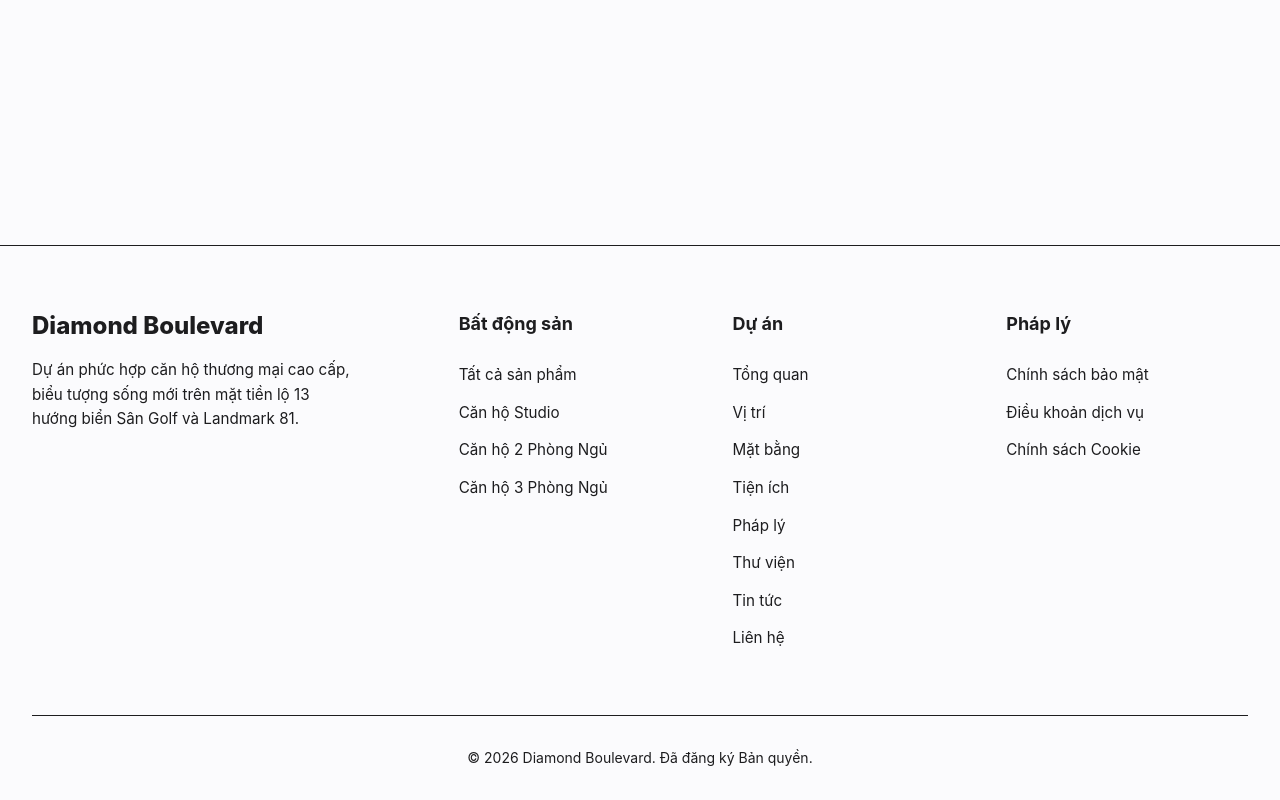
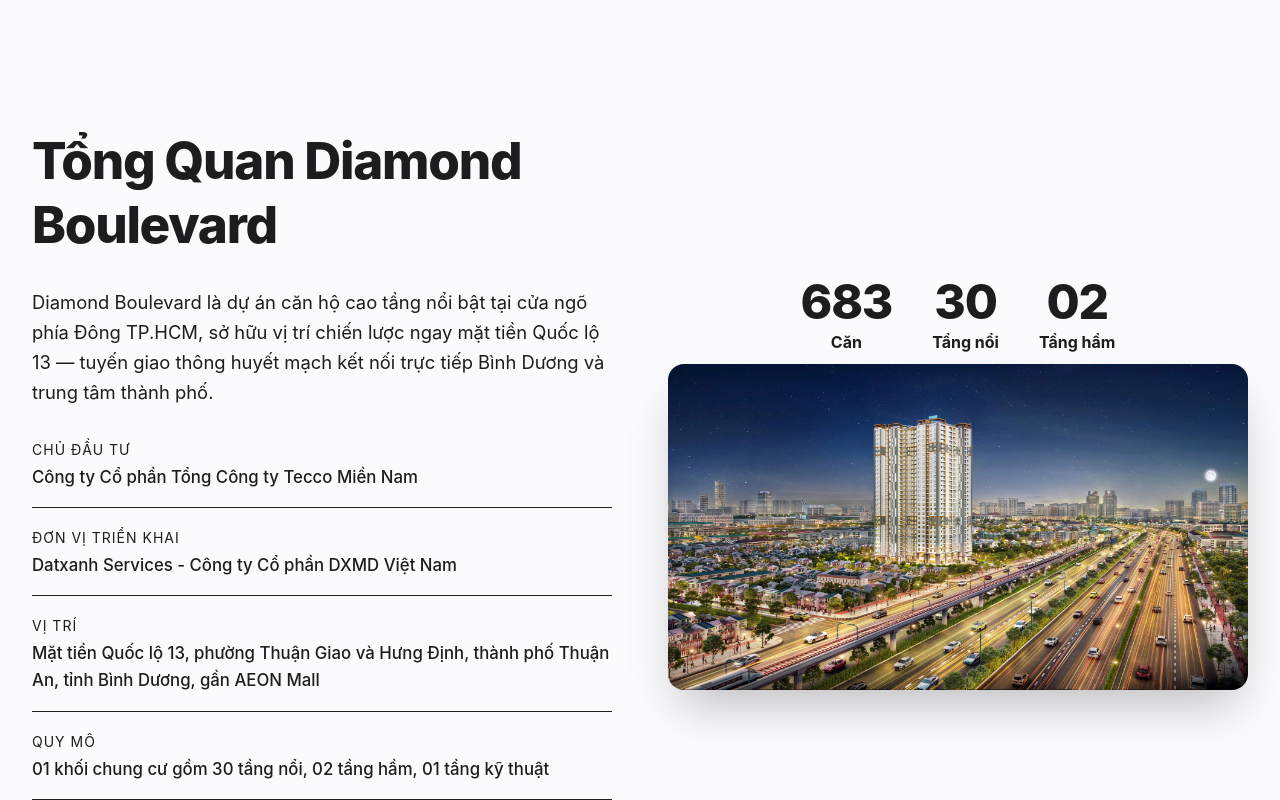
Before and after one commit to PhuongDongVHIT/diamond-boulevard, a SvelteKit app: page / in a window 1280 px wide. Shown: the top 800 px of the page. Built offline with nearby package versions, Linux system fonts and the light colour scheme.

Commit message:
feat: check

```diff
--- a/src/routes/+page.svelte
+++ b/src/routes/+page.svelte
@@ -1,6 +1,6 @@
 <script>
   // import Carousel from "$lib/components/Carousel.svelte";
-  // import ProjectDetail from "$lib/components/ProjectDetail.svelte";
+  import ProjectDetail from "$lib/components/ProjectDetail.svelte";
   // import Amenities from "$lib/components/Amenities.svelte";
   // import FloorPlan from "$lib/components/FloorPlan.svelte";
   // import LocationMap from "$lib/components/LocationMap.svelte";
@@ -27,8 +27,8 @@
 
 <main class="relative w-full overflow-x-hidden">
   <!-- <div id="section-1"><Carousel /></div> -->
-  <!-- <div id="section-2"><ProjectDetail /></div>
-  <div id="section-5"><LocationMap /></div>
+  <div id="section-2"><ProjectDetail /></div>
+  <!-- <div id="section-5"><LocationMap /></div>
   <div id="section-4"><FloorPlan showCta={true} /></div>
   <div id="section-3"><Amenities showCta={true} /></div>
   <div id="payment"><PaymentMethods /></div>
```
